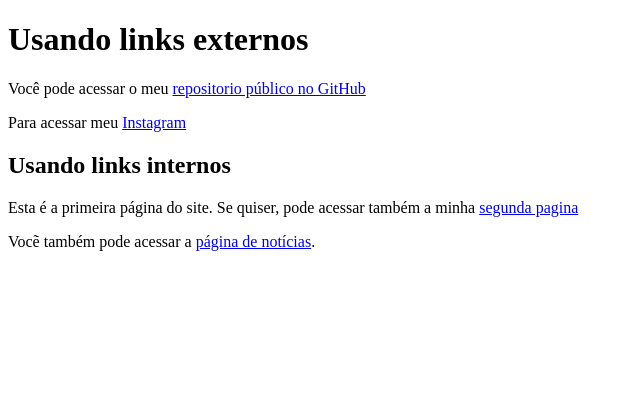
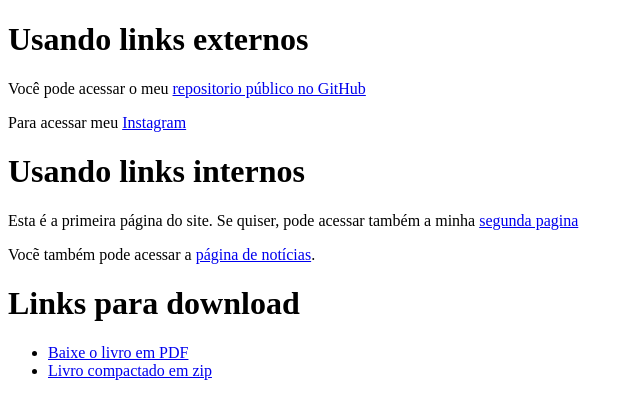
Before and after one commit to RuanCarlosDaSilvaLima/Estudo-HTML5-CSS3, a plain HTML site: page exercicios/ex010/index.html in a window 1280 px wide. Shown: the whole page, without its empty margins (0-640 px from the left). Drawn offline with Linux system fonts and the light colour scheme.

Commit message:
Cap 10 - Links e Ancoras - Aula 3
Finalizando o conteudo de links e ancoras implementando os links para download.

```diff
--- a/exercicios/ex010/index.html
+++ b/exercicios/ex010/index.html
@@ -10,8 +10,14 @@
     <p>Você pode acessar o meu <a href="https://github.com/RuanCarlosDaSilvaLima" target="_blank" rel="external">repositorio público no GitHub</a></p>
     <p>Para acessar meu <a href="https://www.instagram.com/ruanc_/" target="_blank" rel="external">Instagram</a></p>
 
-    <h2>Usando links internos</h2>
+    <h1>Usando links internos</h1>
     <p>Esta é a primeira página do site. Se quiser, pode acessar também a minha <a href="pg002.html" target="_top" rel="next">segunda pagina</a></p>
     <p>Vocẽ também pode acessar a <a href="noticias/pg003.html" target="_self" rel="next">página de notícias</a>.</p>
+
+    <h1>Links para download</h1>
+    <ul>
+        <li><a href="livro/2º lista BCC.pdf" download="2º lista BCC.pdf" type="application/pdf">Baixe o livro em PDF</a></li>
+        <li><a href="livro/2º lista BCC.zip"download="2º lista BCC.zip" type="application/zip">Livro compactado em zip</a></li>
+    </ul>
 </body>
 </html>
```
Also changed, not shown: 2 other files.
